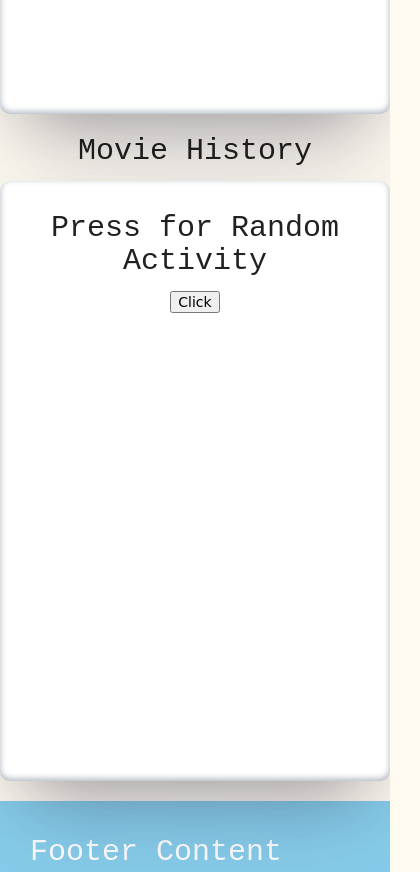
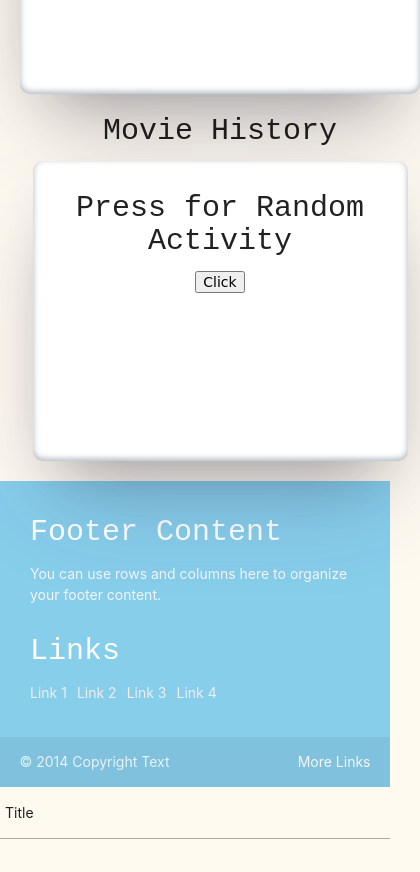
Before and after one commit to Paultcodes/Are-You-Not-Entertained, a plain HTML site: page index.html in a window 390 px wide. Shown: the part 860-1732 px from the top of the page, 420 px wide, since content can reach past the window. After the commit the page ends 1699 px from the top, so only its background shows below. Drawn offline with nearby package versions, Linux system fonts and the light colour scheme.

Commit message:
Updated css, html

```diff
--- a/CSS/style.css
+++ b/CSS/style.css
@@ -18,10 +18,13 @@ li {
 .results-flex {
   display: flex;
   flex-direction: column;
+  font-family: 'Varela Round', sans-serif;
+  font-size: 30px;
 }
 
+
+
 .results-flex li {
-  font-size: 40px;
   margin-top: 10px;
 }
 
@@ -39,7 +42,6 @@ label {
 
 .middle-section .left-side {
   width: 400px;
-  /* border: 1px solid; */
   height: 600px;
   text-align: center;
   background-color: rgb(255, 255, 255);
@@ -78,9 +80,8 @@ label {
 }
 
 .right-side {
-  width: 400px;
-  /* border: 1px solid; */
-  height: 600px;
+  width: 300px;
+  height: 300px;
   text-align: center;
   background-color: rgb(255, 255, 255);
   border-radius: 10px;
@@ -88,7 +89,6 @@ label {
   box-shadow: rgba(50, 50, 93, 0.25) 0px 50px 100px -20px,
     rgba(0, 0, 0, 0.3) 0px 30px 60px -30px,
     rgba(10, 37, 64, 0.35) 0px -2px 6px 0px inset;
-  /* box-shadow: rgba(50, 50, 93, 0.25) 0px 30px 60px -12px inset, rgba(0, 0, 0, 0.3) 0px 18px 36px -18px inset; */
 }
 
 .fav-movies {
@@ -97,7 +97,6 @@ label {
 }
 
 .page-footer {
-  /* padding-bottom: 150px; */
   background-color: skyblue;
   margin-top: 20px;
 }
@@ -120,10 +119,45 @@ button {
   margin: 10px;
 }
 
-@media screen and (max-width: 600px) {
+@media screen and (max-width: 1100px) {
   main,
   nav {
     display: flex;
     flex-direction: column;
   }
+
+  .nav-wrapper .brand-logo {
+    font-size: 15px;
+  }
+
+  .middle-section {
+    margin: 20px;
+
+  }
+
+  .right-side {
+    margin-top: 20px;
+  }
 }
+
+@media screen and (max-width: 975px) {
+  .middle-section {
+    flex-direction: column;
+
+  }
+
+  .box {
+    margin: 0 auto;
+    width: 375px;
+  }
+
+  .movie-history {
+    text-align: center;
+  }
+
+  .btn-movie {
+    margin-bottom: 30px;
+  }
+
+
+}
--- a/index.html
+++ b/index.html
@@ -8,6 +8,9 @@
       rel="stylesheet"
       href="https://cdnjs.cloudflare.com/ajax/libs/materialize/1.0.0/css/materialize.min.css"
     />
+    <link rel="preconnect" href="https://fonts.googleapis.com">
+<link rel="preconnect" href="https://fonts.gstatic.com" crossorigin>
+<link href="https://fonts.googleapis.com/css2?family=Varela+Round&display=swap" rel="stylesheet">
     <link rel="stylesheet" href="./CSS/style.css" />
     <title>Are You Not Entertained?</title>
   </head>
@@ -23,14 +26,14 @@
         <div class="card blue-grey darken-1 margin-welcome">
           <div class="card-content white-text center-welcome">
             <span class="card-title font-welcome">Welcome!</span>
-            <p>A one stop to find new movies or music to listen to!</p>
+            <p>A one stop to find new movies or fun activities!</p>
           </div>
         </div>
       </div>
     </div>
 
     <div class="middle-section">
-      <div class="left-side">
+      <div class="left-side box">
         <label class="active" for="first_name2">Search for a Movie</label>
         <input
             value=""
@@ -46,13 +49,13 @@
             <li class="rating"></li>
           </ul>
       </div>
-      <div class="middle">
-        <h4>Movie History</h4>
+      <div class="middle box">
+        <h4 class="movie-history">Movie History</h4>
         <div class="history">
 
         </div>
       </div>
-      <div class="right-side">
+      <div class="right-side box">
         <h4>Press for Random Activity</h4>
         <button class="random-button">Click</button>
         <ul class="results-flex">
@@ -93,3 +96,10 @@
     <script src="./JS/localStorage.js"></script>
   </body>
 </html>
+
+
+<table>
+  <tr><td>Title</td><td class="title-data"></td></tr>
+  <tr></tr>
+  <tr></tr>
+</table>
```
